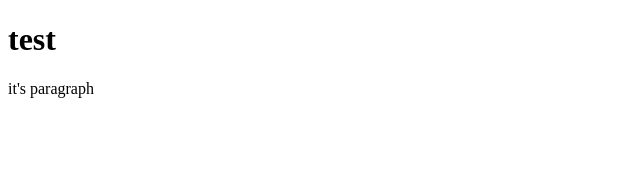
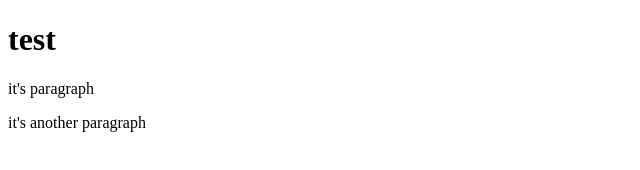
Before and after one commit to DanielVaneev/test, a plain HTML site: page index.html in a window 1280 px wide. Shown: the whole page, without its empty margins (0-640 px from the left). Drawn offline with Linux system fonts and the light colour scheme.

Commit message:
Update index.html

```diff
--- a/index.html
+++ b/index.html
@@ -4,5 +4,6 @@
 <body>
 <h1> test </h1>
   <p> it's paragraph </p>
+  <p> it's another paragraph </p>
 </body>
 </html>
```
